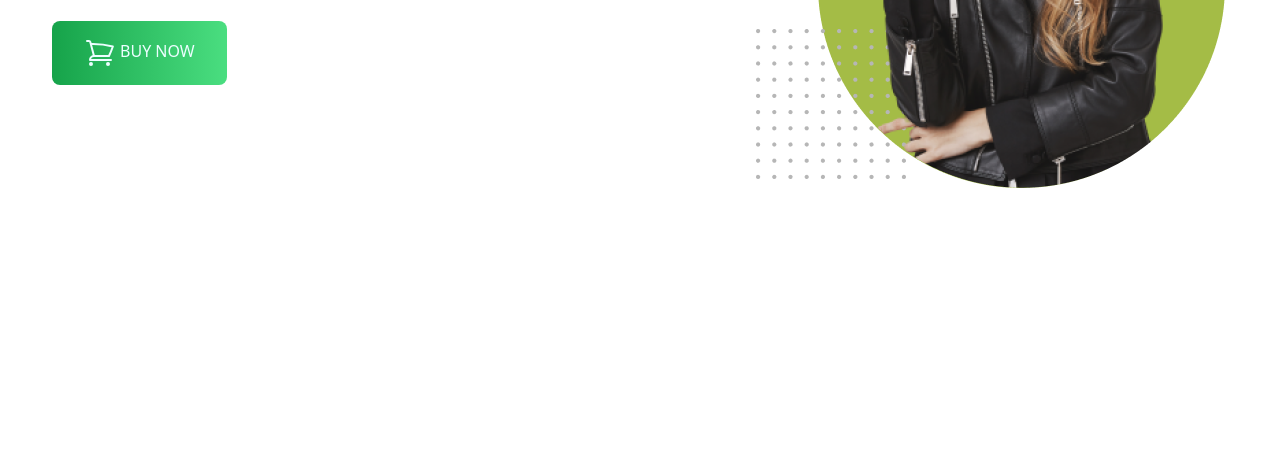
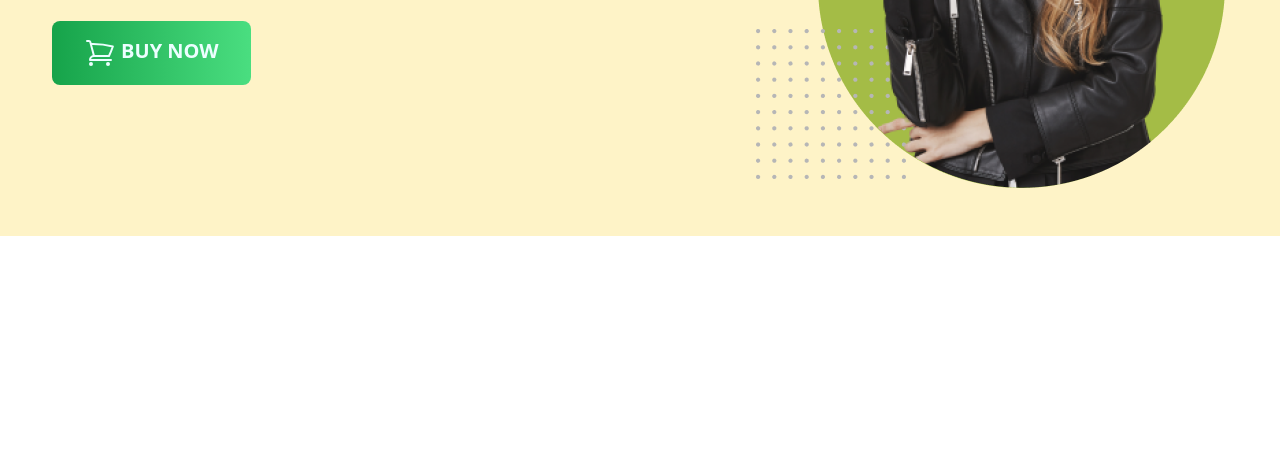
Before and after one commit to Ujjal-ENG/penguin_fashion, a plain HTML site: page index.html in a window 1280 px wide. Shown: the part 347-800 px from the top of the page. Drawn offline with nearby package versions, Linux system fonts and the light colour scheme.

Commit message:
styles in the button component

```diff
--- a/index.html
+++ b/index.html
@@ -17,13 +17,13 @@
 
 
   <!-- This is the header part -->
-  <header class="container mx-auto">
+  <header class="container mx-auto bg-amber-100">
 
     <!-- Nav Part -->
 
 
     <!-- banner -->
-    <section class="flex justify-around items-center mt-12 ">
+    <section class="py-12 flex justify-around items-center ">
 
       <div class="space-y-6">
         <h1 class="text-7xl font-semibold uppercase"><span class="text-amber-400">Be the Penguin</span><br>of
@@ -35,7 +35,7 @@
         </p>
 
         <button type="button"
-          class="px-8 py-4 rounded-lg text-cyan-50 uppercase bg-gradient-to-r from-green-600 to-green-400 ">
+          class="px-8 py-4 rounded-lg text-cyan-50 uppercase bg-gradient-to-r from-green-600 to-green-400 text-xl font-bold cursor-pointer">
           <svg xmlns="http://www.w3.org/2000/svg" fill="none" viewBox="0 0 24 24" stroke-width="1.5"
             stroke="currentColor" class="w-8 h-8 inline">
             <path stroke-linecap="round" stroke-linejoin="round"
```
